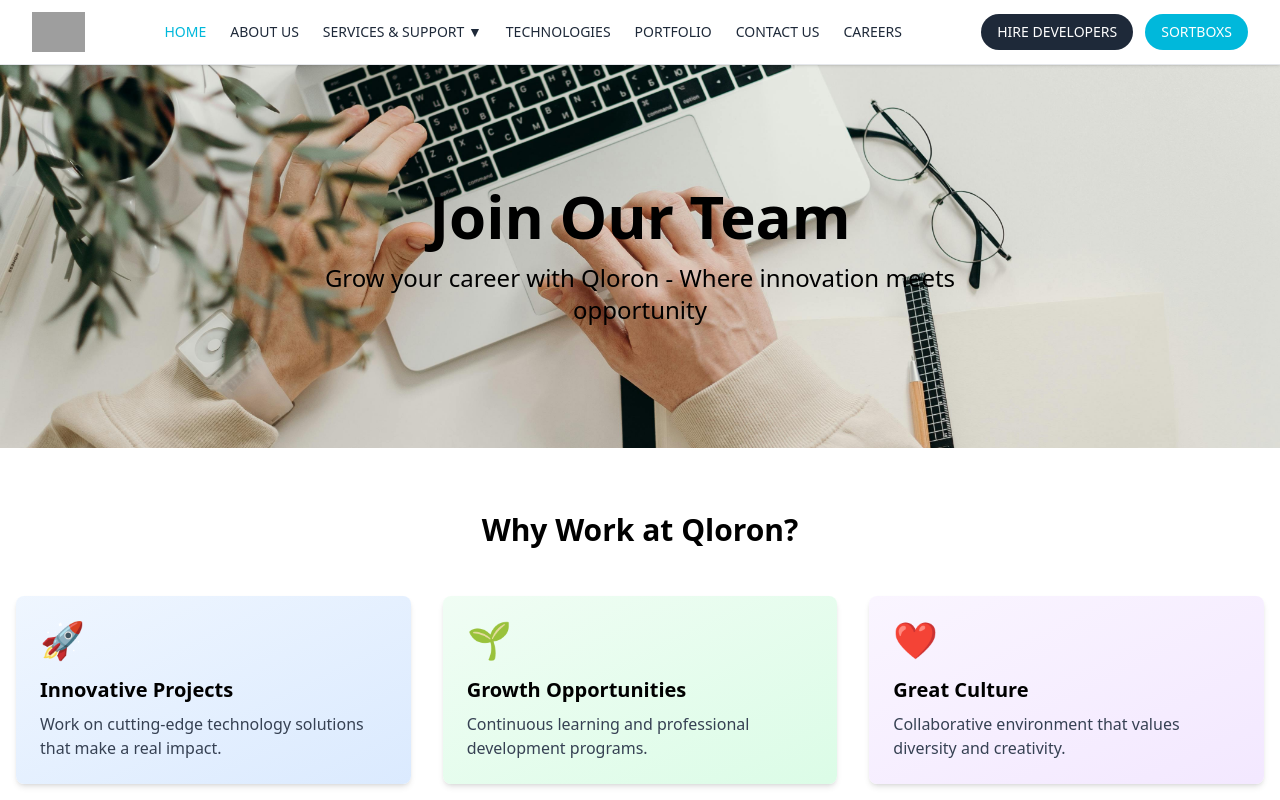
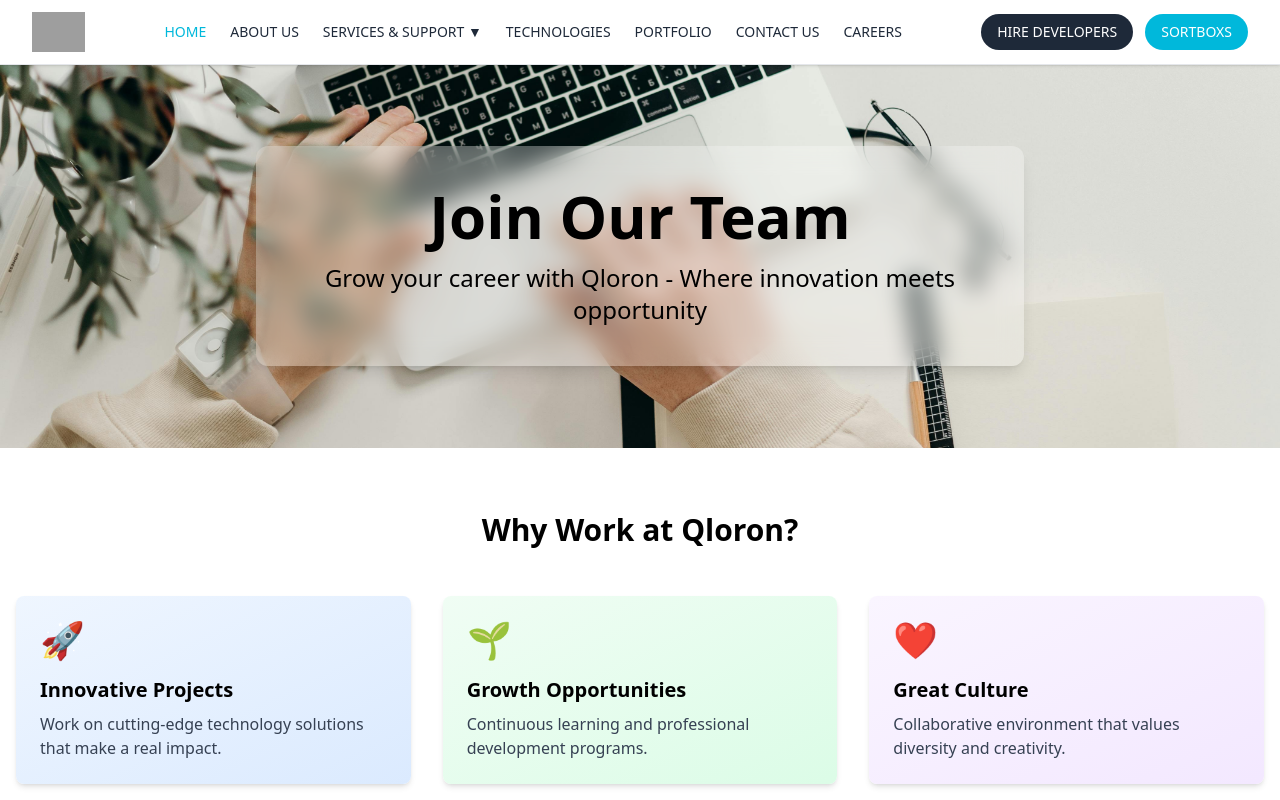
Before and after one commit to Himanshu-coder007/Qloron-Home-page, a React (Vite) app: page /careers in a window 1280 px wide. Shown: the top 800 px of the page. Built offline with nearby package versions, Linux system fonts and the light colour scheme; grey boxes are pictures that could not be loaded.

Commit message:
career page updated

```diff
--- a/src/pages/Careers.jsx
+++ b/src/pages/Careers.jsx
@@ -11,12 +11,14 @@ const Careers = () => {
           backgroundImage: `url('career.jpg')`
         }}
       >
-
-        <div className="relative z-10 text-center px-4">
+        {/* Blur Overlay Behind Text */}
+        <div className="absolute inset-0 flex items-center justify-center">
+          <div className="bg-white/30 backdrop-blur-md rounded-xl p-6 md:p-10 max-w-3xl mx-auto text-center shadow-lg z-10">
             <h1 className="text-4xl md:text-6xl font-bold text-black mb-4">Join Our Team</h1>
-          <p className="text-xl md:text-2xl text-black max-w-2xl mx-auto">
+            <p className="text-xl md:text-2xl text-black">
               Grow your career with Qloron - Where innovation meets opportunity
             </p>
+          </div>
         </div>
       </div>
 
@@ -49,9 +51,7 @@ const Careers = () => {
       </div>
 
       {/* Current Openings Section */}
-      <CurrentOpenings/>
-
-
+      <CurrentOpenings />
     </div>
   );
 };
```
Lines whose indentation alone changed are shown as unchanged.
